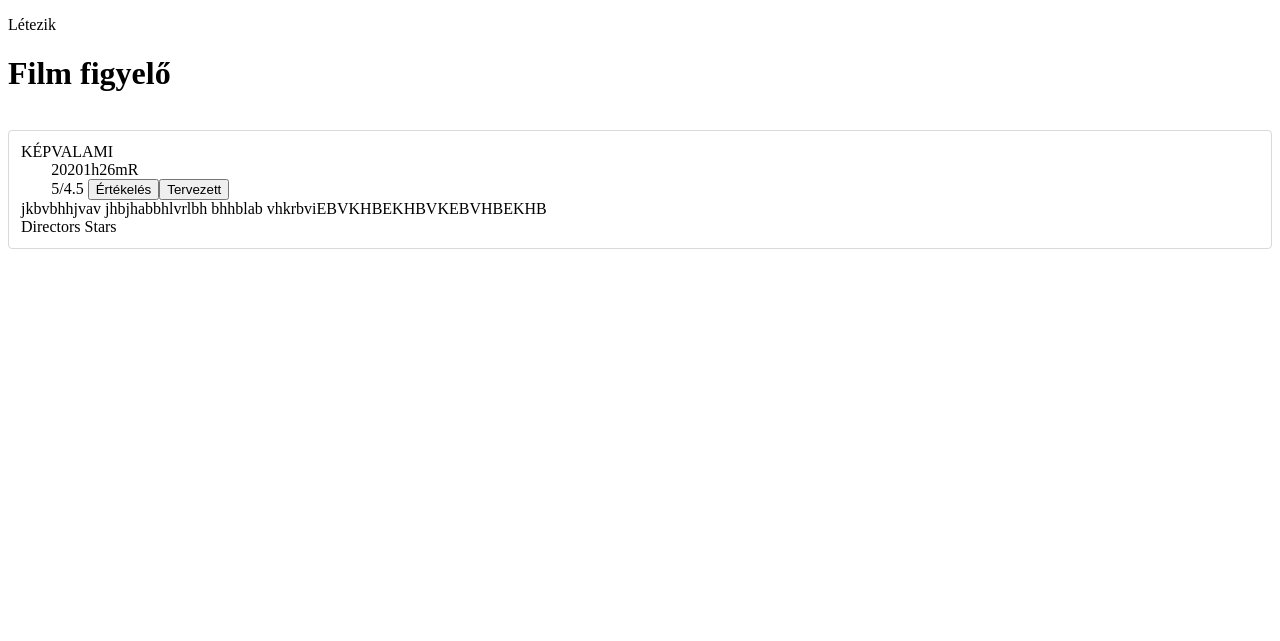
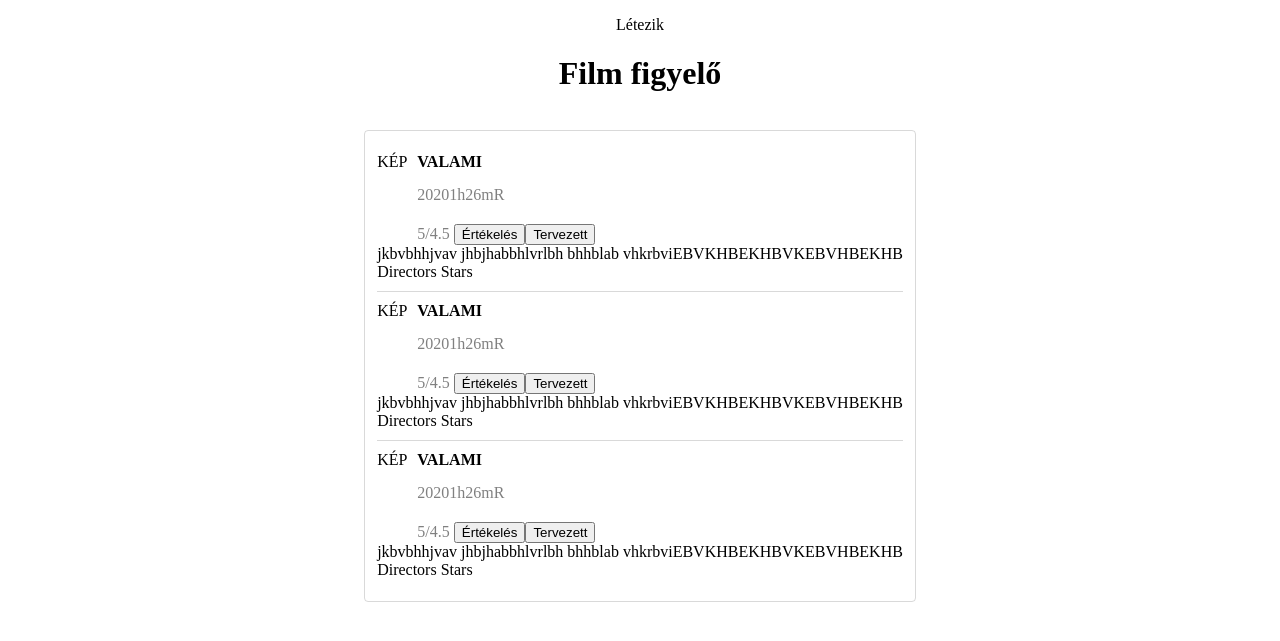
Before and after one commit to BHG-sudo/MoziFilm, a PHP site: page / in a window 1280 px wide. Shown: the top 641 px of the page. Run offline with PHP 8.4, Linux system fonts and the light colour scheme.

Commit message:
Add files via upload

```diff
--- a/frontend/index.css
+++ b/frontend/index.css
@@ -1,10 +1,22 @@
 ul {
   list-style: none;
+}
+h1 {
+  text-align: center;
+}
+nav {
+  text-align: center;
+  justify-content: center;
 }
 .moviecon,
 .moviescon {
   display: flex;
   flex-direction: column;
+}
+.moviescon {
+  margin: auto;
+  width: fit-content;
+  justify-content: center;
 }
 .top {
   display: flex;
@@ -21,12 +33,29 @@ ul {
 .info {
   display: inline-flex;
   padding-left: 0px;
+  color: grey;
+  padding-bottom: 10px;
 }
 .moreinfo {
   display: flex;
+  color: grey;
 }
 .moviespad {
   padding: 0.75rem;
   border: 1px solid rgba(160, 160, 160, 0.4);
   border-radius: 4px;
 }
+.moviespad > li + li {
+  border-top: 1px solid rgba(160, 160, 160, 0.4);
+}
+.cover {
+  padding-right: 10px;
+}
+.name {
+  padding-bottom: 5px;
+  font-weight: bold;
+}
+li {
+  padding-top: 10px;
+  padding-bottom: 10px;
+}
--- a/frontend/index.html
+++ b/frontend/index.html
@@ -58,6 +58,78 @@
                             </div>
                         </div>
                     </li>
+                    <li>
+                        <div class="moviecon">
+                            <div class="top">
+                                <div class="cover">KÉP</div>
+                                <div class="maininfo">
+                                    <div class="name">VALAMI</div>
+                                    <div>
+                                        <ul class="info">
+                                            <li class="date">2020</li>
+                                            <li class="time">1h26m</li>
+                                            <li class="korhatar">R</li>
+                                        </ul>
+                                    </div>
+                                    <span class="moreinfo">
+                                        <div>
+                                            <span class="rating">5/4.5</span>
+                                            <button>Értékelés</button>
+                                        </div>
+                                        <button>Tervezett</button>
+                                    </span>
+                                </div>
+                            </div>
+                            <div id="bot">
+                                <div id="description">jkbvbhhjvav jhbjhabbhlvrlbh bhhblab vhkrbviEBVKHBEKHBVKEBVHBEKHB
+                                </div>
+                                <span>
+                                    <span>
+                                        <span>Directors</span>
+                                    </span>
+                                    <span>
+                                        <span>Stars</span>
+                                    </span>
+                                </span>
+                            </div>
+                        </div>
+                    </li>
+                    <li>
+                        <div class="moviecon">
+                            <div class="top">
+                                <div class="cover">KÉP</div>
+                                <div class="maininfo">
+                                    <div class="name">VALAMI</div>
+                                    <div>
+                                        <ul class="info">
+                                            <li class="date">2020</li>
+                                            <li class="time">1h26m</li>
+                                            <li class="korhatar">R</li>
+                                        </ul>
+                                    </div>
+                                    <span class="moreinfo">
+                                        <div>
+                                            <span class="rating">5/4.5</span>
+                                            <button>Értékelés</button>
+                                        </div>
+                                        <button>Tervezett</button>
+                                    </span>
+                                </div>
+                            </div>
+                            <div id="bot">
+                                <div id="description">jkbvbhhjvav jhbjhabbhlvrlbh bhhblab vhkrbviEBVKHBEKHBVKEBVHBEKHB
+                                </div>
+                                <span>
+                                    <span>
+                                        <span>Directors</span>
+                                    </span>
+                                    <span>
+                                        <span>Stars</span>
+                                    </span>
+                                </span>
+                            </div>
+                        </div>
+                    </li>
                 </ul>
             </div>
         </div>
```
